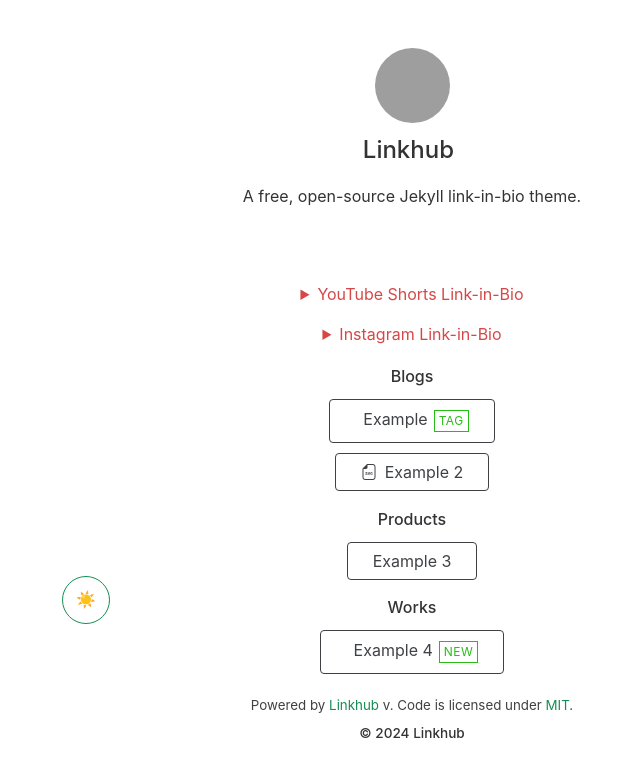
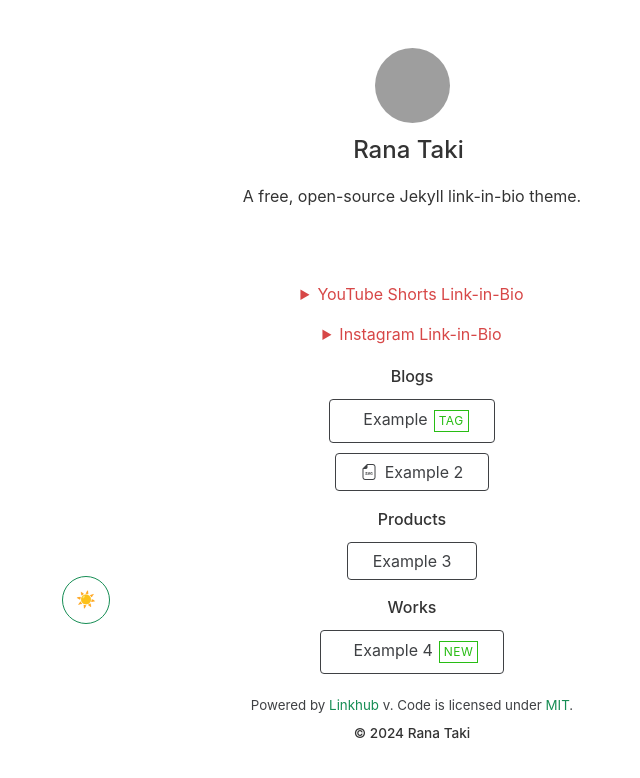
Before and after one commit to ranataki/ranataki.github.io, a Jekyll site: the page built from index.html, in a window 1280 px wide, cut to the strip 0-948 px from the top of the page. Shown: the top 778 px of the strip, without its empty margins (228-868 px from the left). Built offline with Jekyll 4.4.1, drawn with Linux system fonts in a browser that asks for light colours; nearby versions of some CDN libraries; grey boxes are pictures that could not be loaded.

Commit message:
Initial update _config.yml

```diff
--- a/_config.yml
+++ b/_config.yml
@@ -2,14 +2,11 @@
 theme: linkhub-jekyll-theme
 
 # Site Configuration
-name: Linkhub  # Name of your website
+name: Rana Taki  # Name of your website
 tagline: Links  # Set your preferred page title
 description: A free, open-source Jekyll link-in-bio theme.  # Also used as a meta description
-favicon:
-  path: https://i.ibb.co/SBRmBmt/favicon.png # Path / URL to the favicon of your website (e.g., 'assets/images/favicon.png')
-  type: png # File format of image. Change according to your image. Supported types: https://developer.mozilla.org/en-US/docs/Web/Media/Formats/Image_types
 logo: https://picsum.photos/200.webp # Path / URL to the logo (e.g., 'assets/images/logo.png')
-url: https://link.example.com # URL of your website
+url: https://ranataki.github.io # URL of your website
 locale: en_GB # The value specifies the locale in which these tags are marked up. It follows the format `language_TERRITORY`.
 ga4: # Google Analytics 4 measurement ID, for e.g. G-XXXXXXX (optional). Remove it if it’s not needed.
 twitter:
```
